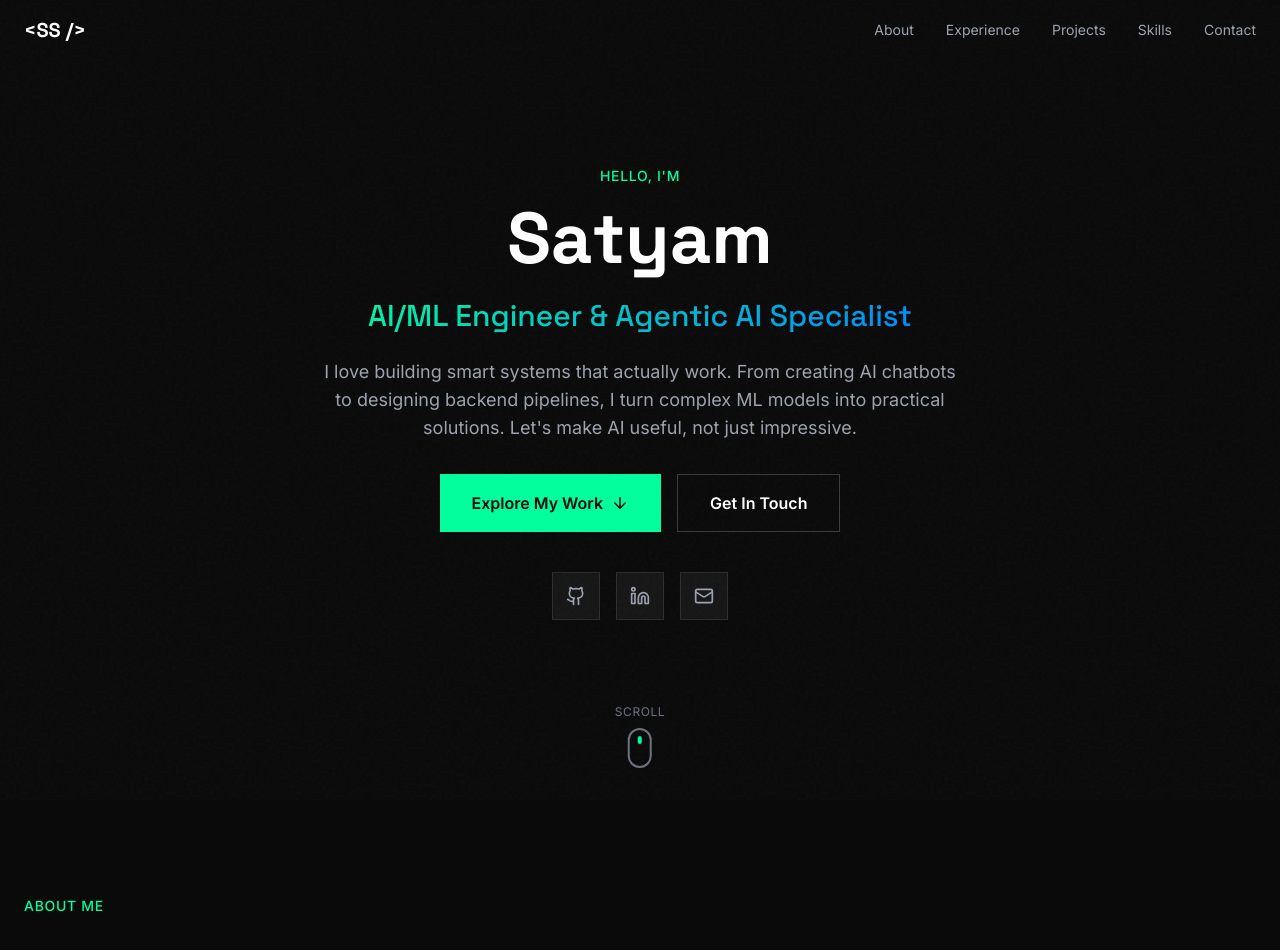
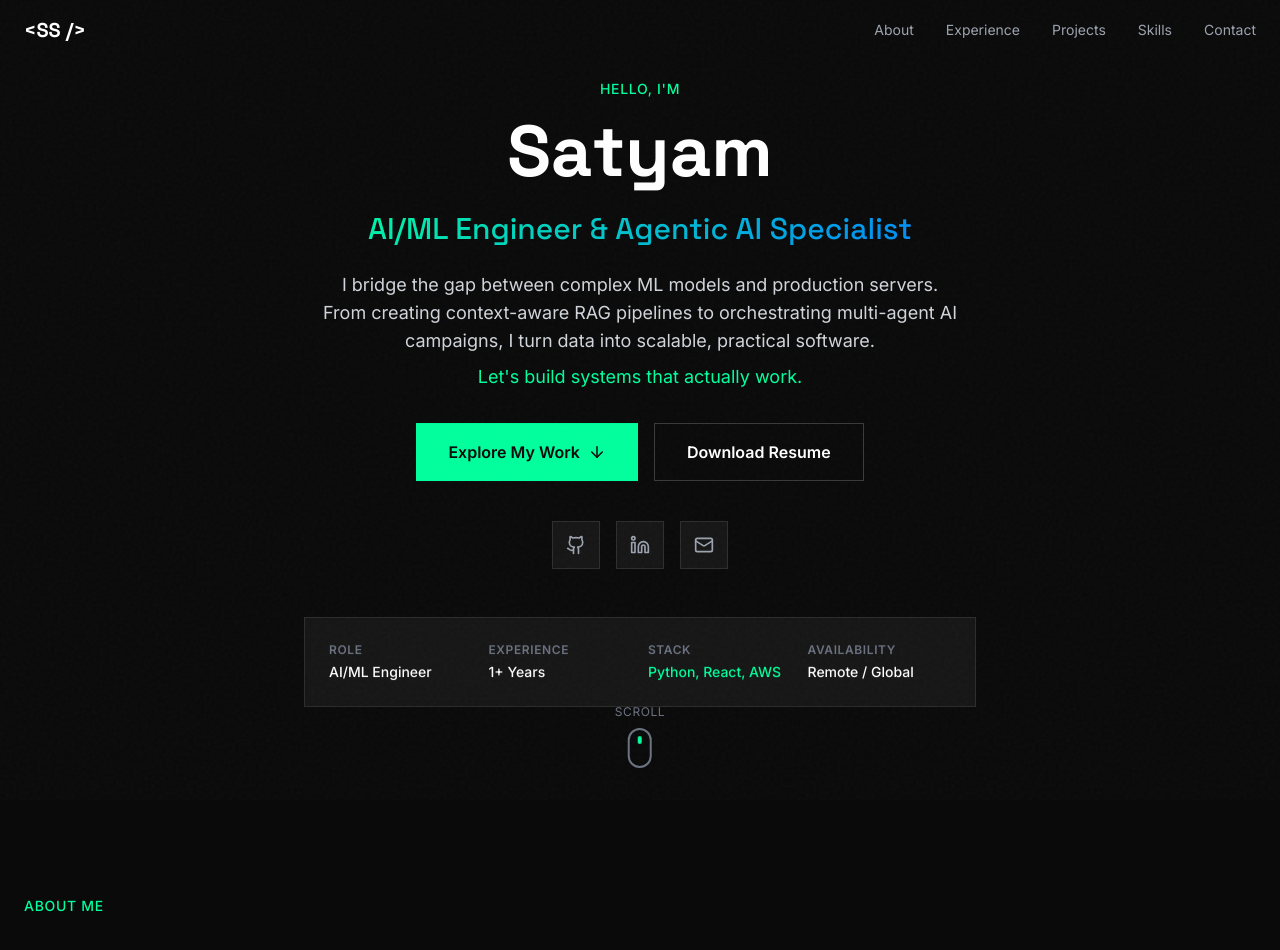
Before and after one commit to satyamshivam13/portfolio, a React (Vite) app: page / in a window 1280 px wide. Shown: the top 950 px of the page. Built offline with nearby package versions, Linux system fonts and the light colour scheme.

Commit message:
feat: Add Hero and Experience sections with animations, structured data for SEO, and a recruiter profile prompt.

```diff
--- a/index.html
+++ b/index.html
@@ -31,6 +31,21 @@
 
     <!-- Theme Color -->
     <meta name="theme-color" content="#00ff9d" />
+
+    <!-- Structured Data -->
+    <script type="application/ld+json">
+      {
+        "@context": "https://schema.org",
+        "@type": "Person",
+        "name": "Satyam Shivam",
+        "jobTitle": "AI/ML Engineer",
+        "url": "https://satyamshivam13.github.io/",
+        "sameAs": [
+          "https://github.com/satyamshivam13",
+          "https://www.linkedin.com/in/usersatyam/"
+        ]
+      }
+    </script>
   </head>
   <body>
     <div id="root"></div>
--- a/src/sections/Experience.tsx
+++ b/src/sections/Experience.tsx
@@ -84,11 +84,10 @@ const Experience = () => {
       location: 'Remote',
       period: 'Jun 2025 - Jul 2025',
       description: [
-        'Built production-ready document-based AI chatbots using LLMs and advanced NLP pipelines',
-        'Implemented end-to-end RAG workflows: PDF ingestion → chunk optimization → embeddings → vector search → LLM response generation',
-        'Improved answer accuracy by 40% through context grounding and semantic retrieval strategies',
-        'Developed multi-agent systems for campaign creation with specialized agent orchestration',
-        'Dockerized chatbot services for reproducible deployment and scalable infrastructure',
+        'Orchestrated an end-to-end RAG workflow (PDF ingestion to LLM generation) that improved semantic retrieval accuracy by 40%.',
+        'Engineered production-ready document-based AI chatbots utilizing advanced NLP pipelines and FAISS vector databases.',
+        'Architected multi-agent systems for campaign creation, implementing specialized agent orchestration for complex reasoning tasks.',
+        'Dockerized all chatbot services to guarantee reproducible deployments and scalable infrastructure.',
       ],
       tech: ['Python', 'LLMs', 'RAG', 'Docker', 'Multi-Agent', 'FAISS'],
       color: '#00ff9d',
@@ -99,11 +98,10 @@ const Experience = () => {
       location: 'Remote',
       period: 'May 2024 - Jul 2024',
       description: [
-        'Deployed containerized ML-backed services on AWS EC2 with auto-scaling capabilities',
-        'Automated deployment pipelines using GitHub Actions and Docker Compose',
-        'Implemented CI/CD workflows reducing deployment time by 60%',
-        'Managed cloud infrastructure for scalable ML model inference',
-        'Monitored system performance and optimized resource utilization',
+        'Implemented rigorous CI/CD workflows utilizing GitHub Actions and Docker Compose, reducing production deployment time by 60%.',
+        'Deployed containerized, auto-scaling ML-backed inference services on AWS EC2 across multiple environments.',
+        'Managed cloud infrastructure to support scalable machine learning model inference with optimized resource utilization.',
+        'Established continuous performance monitoring pipelines for backend applications and databases.',
       ],
       tech: ['AWS', 'Docker', 'CI/CD', 'ML Deployment', 'GitHub Actions'],
       color: '#0080ff',
--- a/src/sections/Hero.tsx
+++ b/src/sections/Hero.tsx
@@ -127,11 +127,10 @@ const Hero = () => {
             {/* Description */}
             <p
               ref={descRef}
-              className="text-gray-400 text-base sm:text-lg max-w-2xl mx-auto leading-relaxed mb-8 px-4"
+              className="text-gray-300 text-base sm:text-lg max-w-2xl mx-auto leading-relaxed mb-8 px-4"
             >
-              I love building smart systems that actually work. From creating AI chatbots to
-              designing backend pipelines, I turn complex ML models into practical solutions.
-              Let's make AI useful, not just impressive.
+              I bridge the gap between complex ML models and production servers. From creating context-aware RAG pipelines to orchestrating multi-agent AI campaigns, I turn data into scalable, practical software.
+              <span className="block mt-2 text-[#00ff9d]">Let's build systems that actually work.</span>
             </p>
 
             {/* CTA Buttons */}
@@ -146,14 +145,12 @@ const Hero = () => {
                 </span>
               </button>
               <a
-                href="#contact"
-                onClick={(e) => {
-                  e.preventDefault();
-                  document.querySelector('#contact')?.scrollIntoView({ behavior: 'smooth' });
-                }}
+                href="/resume.pdf"
+                target="_blank"
+                rel="noopener noreferrer"
                 className="px-6 py-3 sm:px-8 sm:py-4 border border-white/20 text-white font-semibold rounded-lg hover:border-[#00ff9d] hover:text-[#00ff9d] transition-all duration-300 text-sm sm:text-base"
               >
-                Get In Touch
+                Download Resume
               </a>
             </div>
 
@@ -182,6 +179,26 @@ const Hero = () => {
                 <Mail size={20} />
               </a>
             </div>
+
+            {/* Recruiter Quick-Scan Block */}
+            <div className="mt-12 p-6 rounded-xl border border-white/10 bg-white/5 backdrop-blur-sm max-w-3xl mx-auto text-left hidden sm:grid grid-cols-2 lg:grid-cols-4 gap-8 lg:gap-4 animate-in fade-in duration-1000 delay-500">
+              <div>
+                <p className="text-gray-500 text-xs mb-1 uppercase tracking-wider font-semibold">Role</p>
+                <p className="text-white text-sm font-medium">AI/ML Engineer</p>
+              </div>
+              <div>
+                <p className="text-gray-500 text-xs mb-1 uppercase tracking-wider font-semibold">Experience</p>
+                <p className="text-white text-sm font-medium">1+ Years</p>
+              </div>
+              <div>
+                <p className="text-gray-500 text-xs mb-1 uppercase tracking-wider font-semibold">Stack</p>
+                <p className="text-[#00ff9d] text-sm font-medium">Python, React, AWS</p>
+              </div>
+              <div>
+                <p className="text-gray-500 text-xs mb-1 uppercase tracking-wider font-semibold">Availability</p>
+                <p className="text-white text-sm font-medium">Remote / Global</p>
+              </div>
+            </div>
           </div>
         </div>
       </div>
```
